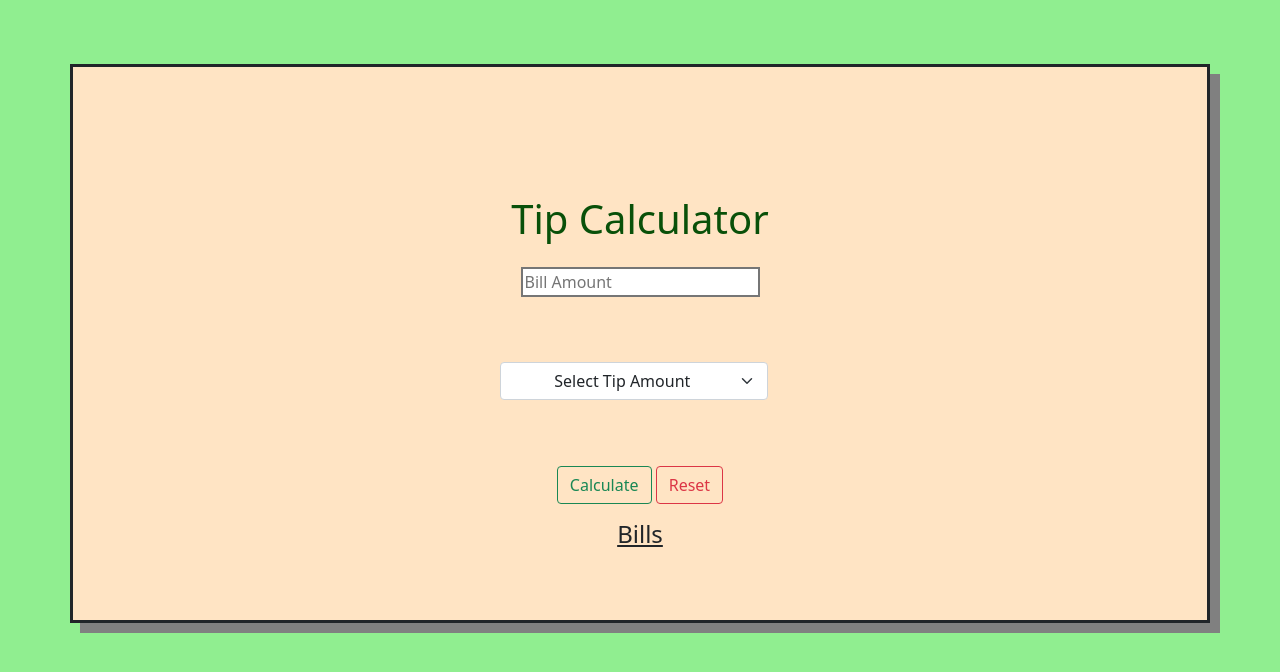
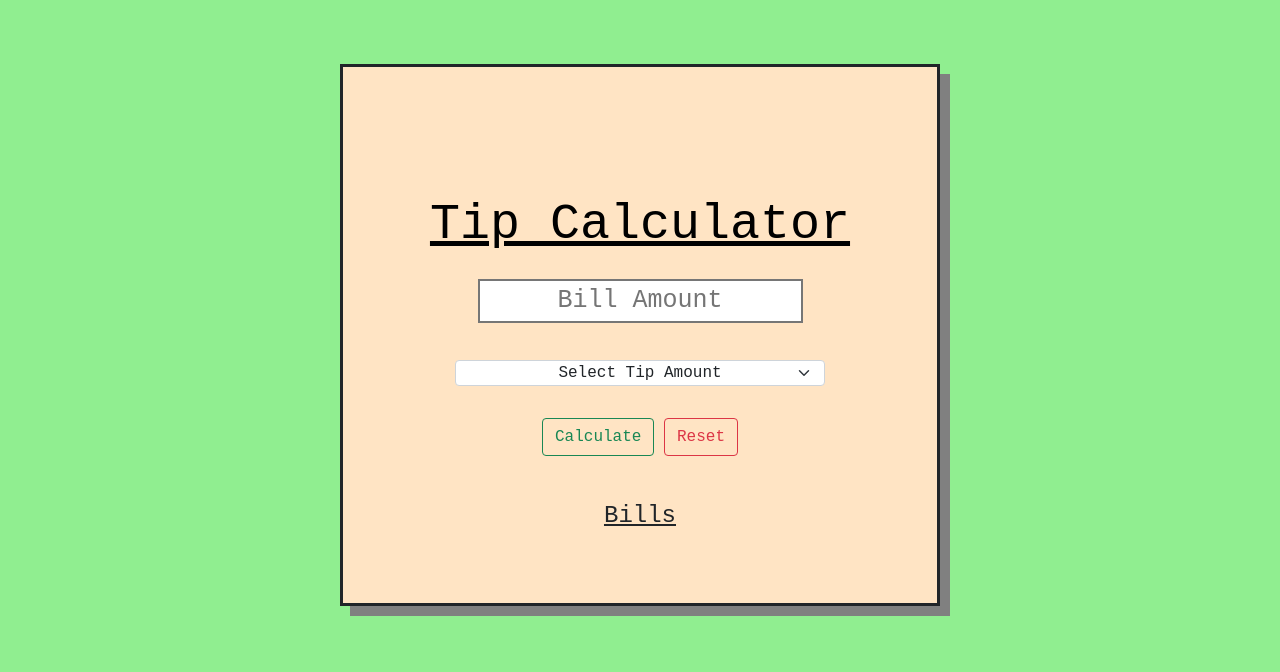
Before and after one commit to matttatum97/TipCalculator, a plain HTML site: page index.html in a window 1280 px wide. Drawn offline with nearby package versions, Linux system fonts and the light colour scheme.

Commit message:
Add Style changes to make it look better

```diff
--- a/script.js
+++ b/script.js
@@ -96,7 +96,6 @@ function activateBtns() {
     })
     deleteBtns.forEach((btn) => {
         btn.addEventListener('click', () => {
-            console.log('hi')
             localStorage.removeItem(btn.value)
             removeElements()
             addElements()
--- a/style.css
+++ b/style.css
@@ -2,8 +2,10 @@
 
 body {
     background-color: lightgreen;
+    font-family: monospace;
 }
 .container{
+    width: 600px;
     margin-top: 5%;
     padding-bottom: 5%;
     padding-top: 10%;
@@ -12,9 +14,13 @@ body {
     background-color: bisque;
 }
  h1 {
-    color: rgb(9, 80, 9);
+    color: black;
+    font-family: monospace;
+    text-decoration: underline;
+    font-size: 50px;
 
 };
+
 
 #tipAmount {
     /* display: flex; */
@@ -23,6 +29,9 @@ body {
 
 .bill {
     border-style: solid;
+    margin-bottom: 1%;
+    font-size: 25px;
+    text-align: center;
 }
 
 
@@ -36,7 +45,6 @@ body {
 
 .custom-row-3{
     max-width: 300px;
-    margin: 3%;
     position: relative;
         left: 50%;
         transform: translateX(-63%);
@@ -46,6 +54,8 @@ body {
 
 .form-select {
     border-style: solid;
+    padding: 0;
+    width: 370px
 }
 
 .custom-row-4{
@@ -78,4 +88,5 @@ option{
 
 #bill-header{
     text-decoration: underline;
+    margin-top: 5%;
 }
```
